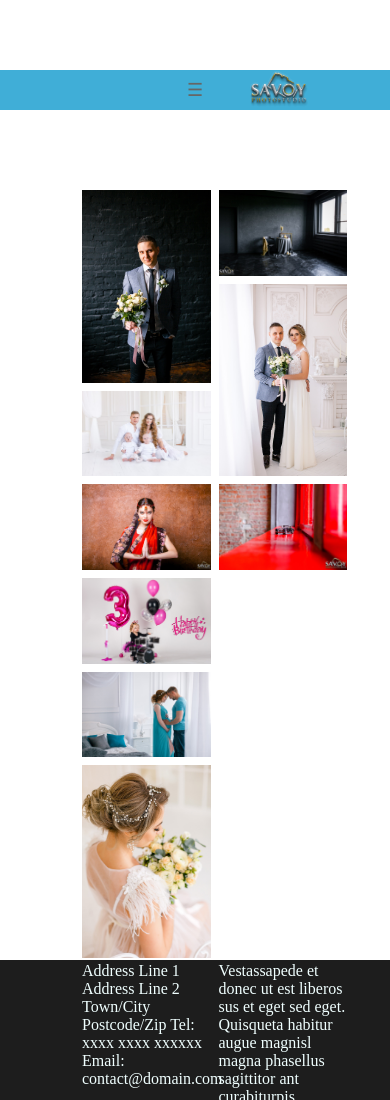
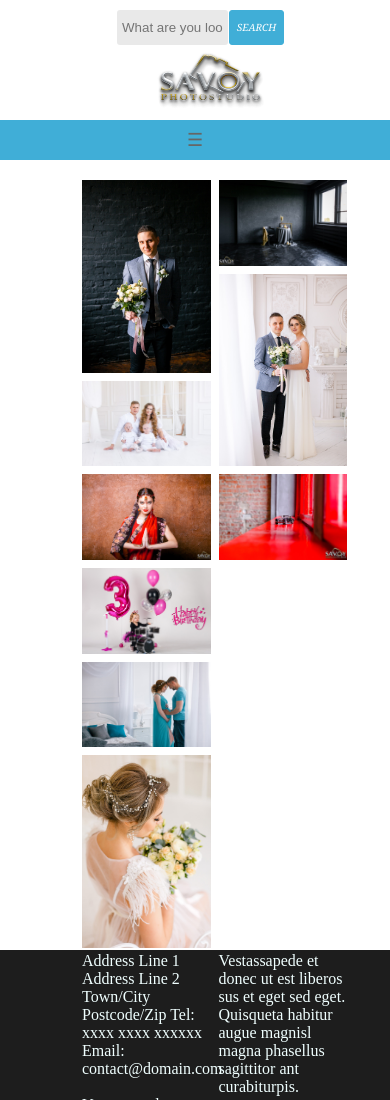
Before and after one commit to AlexKelle/PhotoGalleryHtmlCss, a plain HTML site: page index.html in a window 390 px wide. Shown: the top 1100 px of the page. Drawn offline with Linux system fonts and the light colour scheme.

Commit message:
search form and logo

```diff
--- /dev/null
+++ b/css/logoStyle.css
@@ -0,0 +1,32 @@
+.logo {
+    width: 150px;
+    height: 70px;
+}
+
+.logo_wrapper {
+    display: flex;
+    flex-direction: row;
+    justify-content: flex-start;
+    align-items: center;
+    margin-left: 20%;
+    padding-top: 50px;
+}
+
+@media screen and (max-width: 830px) {
+    .logo {
+       width: 120px;
+       height: 70px;
+    }
+ }
+
+ @media screen and (max-width: 630px) {
+    .logo {
+       width: 110px;
+       height: 60px;
+       margin-left: 25%;
+       display: flex;
+       flex-direction: column;
+       justify-content: center;
+       align-items: center;
+    }
+}
--- a/css/navigatorStyle.css
+++ b/css/navigatorStyle.css
@@ -2,7 +2,7 @@
 
 
 .top-menu{
-    margin: 50px auto;
+    margin: 10px auto;
     width: 100%;
     max-width: 100%;
  }
@@ -13,7 +13,7 @@
 
  .main-menu {
     padding: 0;
-    margin: 0;
+    margin: 0 10%;
     height: 50px;
     max-width: 100%;
     display: flex;
@@ -49,27 +49,13 @@
     color: #40aed7;
  }
 
- .logo {
-    width: 100px;
-    height: 50px;
-    justify-content: flex-start;
- }
+
 
  @media screen and (max-width: 830px) {
-    .logo {
-       width: 60px;
-       height: 60px;
-    }
  }
  @media screen and (max-width: 630px) {
     .top-menu{
-       margin: 70px auto;
-    }
-
-    .logo {
-       width: 60px;
-       height: 60px;
-       margin-left: 43%
+       margin: 10px auto;
     }
 
     .toggle {
--- /dev/null
+++ b/css/searchStyle.css
@@ -0,0 +1,73 @@
+.search {
+    width: 100%;
+    position: relative;
+    top: 10px;
+}
+
+.searchTerm {
+    float: left;
+    width: 90%;
+    border: none;
+    padding: 5px;
+    height: 35px;
+    border-radius: 10px;
+    /*outline: none;*/
+    background-color: #e9e9e9;
+    color: rgb(233, 236, 235);
+}
+
+.searchTerm:focus {
+    color: #1d1d1d;
+}
+
+.searchButton {
+    position: absolute;
+    right: -50px;
+    width: 75px;
+    height: 35px;
+    border: 1px solid #40aed7;
+    background: #40aed7;
+    border-radius: 10px;
+    cursor: pointer;
+    font-family: Georgia;
+    font-size: 12px;
+    text-transform: uppercase;
+    line-height: 1.17;
+    text-align: center;
+    color: #ffffff;
+}
+
+.searchButton:hover {
+    background: #cecece;
+}
+
+/*Resize the wrap to see the search bar change!*/
+
+.wrap {
+    width: 30%;
+    position: absolute;
+    top: 0;
+    left: 55%;
+}
+
+@media screen and (max-width: 830px) {
+    .searchTerm{
+        width: 80%;
+    }
+
+}
+@media screen and (max-width: 630px) {
+    .wrap{
+        left: 30%;
+    }
+
+    .searchButton{
+        width: 55px;
+        font-size: 10px;
+        border-radius: 3px;
+    }
+    .searchTerm{
+        border-radius: 3px;
+        width: 95%;
+    }
+}
--- a/index.html
+++ b/index.html
@@ -6,6 +6,8 @@
   <link href="./css/bodyStyle.css" rel="stylesheet" type="text/css" />
   <link href="./css/navigatorStyle.css" rel="stylesheet" type="text/css" />
   <link href="./css/galleryStyle.css" rel="stylesheet" type="text/css" />
+  <link href="./css/searchStyle.css" rel="stylesheet" type="text/css" />
+  <link href="./css/logoStyle.css" rel="stylesheet" type="text/css" />
   <link rel="icon" href="./images/logo.png" type="image/png">
   <title>Photo gallery</title>
 </head>
@@ -13,13 +15,23 @@
 <body>
   <div class="wrapper">
     <header>
-
+      <!--Search form-->
+      <div class="wrap">
+        <form class="search">
+          <input type="text" class="searchTerm" placeholder="What are you looking for?">
+          <button type="submit" class="searchButton">
+            <i>search</i>
+          </button>
+        </form>
+      </div>
+      <div class="logo_wrapper">
+        <img src="./images/logo.png" alt="Logo" class="logo">
+      </div>
       <!--Navigator-->
       <nav id="navigator" class="top-menu">
         <input type="checkbox" id="checkbox3" class="main-menu__checkbox main-menu__item_invisible" />
         <label for="checkbox3">
           <ul class="main-menu">
-            <img src="./images/logo.png" alt="Logo" class="logo">
             <li class="main-menu__item"><a href="#home" class="menu-main__link menu-main__link_active">Home</a></li>
             <li class="main-menu__item"> <a href="#aboutUs" class="menu-main__link">About Us</a></li>
             <li class="main-menu__item"><a href="#team" class="menu-main__link">Team</a></li>
@@ -72,7 +84,7 @@
     </div>
     <div class="page_theme_black">
 
-      <div class="row" >
+      <div class="row">
         <div class="column">
           <p style="color:azure">Address Line 1
             Address Line 2
```
Also changed, not shown: css/bodyStyle.css (line endings or trailing spaces).
